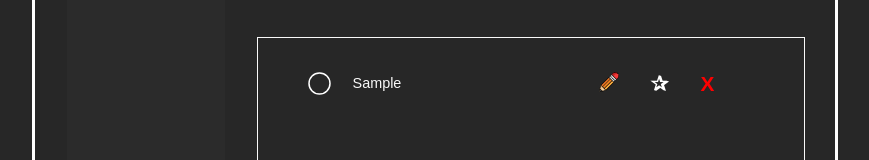
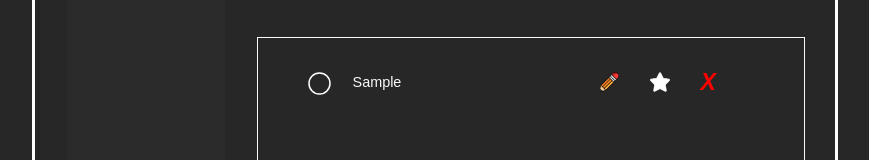
Before and after one commit to EduardoBrito9/To-do-App, a React (Vite) app: page /home in a window 1280 px wide. Both pictures are taken after typing "Sample" into the empty fields and a click on the button "add". Shown: the part 255-415 px from the top of the page, without its empty margins (205-1074 px from the left). Built offline with nearby package versions, Linux system fonts and the light colour scheme.

Commit message:
resolvi todos os bugs e adicionei novas funcionalidades de edicao e marcacao de prioridades ao app

```diff
--- a/src/App.css
+++ b/src/App.css
@@ -9,13 +9,10 @@ body {
   overflow: hidden;
 }
 
-
-
-
 :root {
   --white: #f9f9f9;
-  --purple:rgb(149, 59, 245);
-  --purpleWhite:rgb(210, 147, 255);
+  --purple: rgb(149, 59, 245);
+  --purpleWhite: rgb(210, 147, 255);
 }
 
 * {
@@ -33,15 +30,10 @@ body {
   border: 3px solid white;
 }
 
-.ToDoAPP  {
+.ToDoAPP {
   display: flex;
-  justify-content:center;
+  justify-content: center;
   padding-bottom: 60px;
   font-size: 3.5rem;
   color: var(--white);
 }
-
-
-button.active {
-  background-color: rgb(152, 0, 253);
-}
--- a/src/components/Important.jsx
+++ b/src/components/Important.jsx
@@ -1,5 +1,4 @@
 import React from "react";
-import Tasks from "./Tasks";
 import AddTaske from "./AddTaske";
 
 const Important = ({
--- a/src/components/Tasks.jsx
+++ b/src/components/Tasks.jsx
@@ -1,7 +1,8 @@
-import React from "react";
+import React, { useRef } from "react";
 import styles from "./Tasks.module.css";
 import EditPencil from "../../images/EditPencil.svg?react";
 import "../App.css";
+import Star from '../../images/Star.svg?react'
 
 const Tasks = ({
   setImportants,
@@ -16,6 +17,7 @@ const Tasks = ({
   setIndexChange,
 }) => {
   const [save, setSave] = React.useState([]);
+  const ref = useRef()
 
   function starImportant(event, index) {
     const importantTask = localStorage.getItem("importantTask");
@@ -25,7 +27,7 @@ const Tasks = ({
       if (!save.includes(tasksWhatever[index])) {
         setSave(arrayImportant);
       }
-      event.target.classList.add(`active`);
+      ref.current.classList.add(`${styles.active}`);
     } else {
       const indexToRemove = arrayImportant.indexOf(tasksWhatever[index]);
       if (indexToRemove !== -1) {
@@ -33,7 +35,7 @@ const Tasks = ({
         if (!save.includes(tasksWhatever[index])) {
           setSave(arrayImportant);
         }
-        event.target.classList.remove(`active`);
+        ref.current.classList.remove(`${styles.active}`);
       }
     }
 
@@ -76,21 +78,25 @@ const Tasks = ({
                   id="checking"
                 />{" "}
                 <p>{task}</p>
-                <button className={styles.pencil}>
+                <button
+                  onClick={(event) => editing(event, index)}
+                  className={styles.pencil}
+                >
                   <EditPencil />
                 </button>
                 <button
                   onClick={(event) => starImportant(event, index)}
-                  className={`${styles.star} active`}
+                  className={`${styles.star} ${styles.active}`}
+                  ref={ref}
                 >
-                  ✰
+                  <Star/>
                 </button>
-                <button
+                <i
                   onClick={() => verification(index)}
                   className={styles.delete}
                 >
                   X
-                </button>
+                </i>
               </div>
             );
           } else if (task) {
@@ -111,18 +117,19 @@ const Tasks = ({
                 </button>
                 <button
                   onClick={(event) => starImportant(event, index)}
-                  className={`${styles.star} ${state ? `active` : ""} `}
+                  className={`${styles.star} ${state ? styles.active : ""} `}
+                  ref={ref}
                 >
-                  ✰
+                  <Star/>
                 </button>
-                <button
+                <i
                   onClick={() => {
                     verification(index);
                   }}
                   className={styles.delete}
                 >
                   X
-                </button>
+                </i>
               </div>
             );
           }
--- a/src/components/Tasks.module.css
+++ b/src/components/Tasks.module.css
@@ -16,7 +16,7 @@
 }
 
 .tasks::-webkit-scrollbar-track {
-  background:transparent;
+  background: transparent;
 }
 
 .tasks::-webkit-scrollbar-thumb {
@@ -79,6 +79,7 @@ input[type="checkbox"]:checked:after {
   gap: 1rem;
   animation: anime 0.6s forwards;
   line-height: 1.2rem;
+  padding: 0.1rem 0.5rem;
 }
 
 .taskdid p {
@@ -88,15 +89,13 @@ input[type="checkbox"]:checked:after {
 }
 
 .delete {
- align-self: center;
+  align-self: center;
   justify-self: start;
   color: rgb(255, 0, 0);
   font-size: 1.3rem;
   font-weight: 900;
-  border-radius: 50%;
-  background-color: transparent;
-  border: 0;
   transition: 0.3s;
+  font-size: 23px;
 }
 
 .delete:hover {
@@ -106,16 +105,20 @@ input[type="checkbox"]:checked:after {
 }
 
 .star {
-  justify-self: center;
-  color: white;
-  font-weight: 900;
-  font-size: 1.3rem;
-  border-radius: 50%;
-  background-color:transparent;
   border: 0;
-  padding: 0.1rem 0.5rem;
-  transition: 0.3s;
-  cursor: pointer;
+  background-color: transparent;
+}
+
+.star svg {
+  height: 20px;
+}
+
+.star.active svg path {
+  fill: rgb(152, 0, 253);
+}
+
+.star svg path {
+  fill: white;
 }
 
 .pencil {
@@ -128,7 +131,7 @@ input[type="checkbox"]:checked:after {
   cursor: pointer;
 }
 
-.pencil svg{
+.pencil svg {
   height: 20px;
 }
 
```
Also changed, not shown: images/Star.svg (added).
